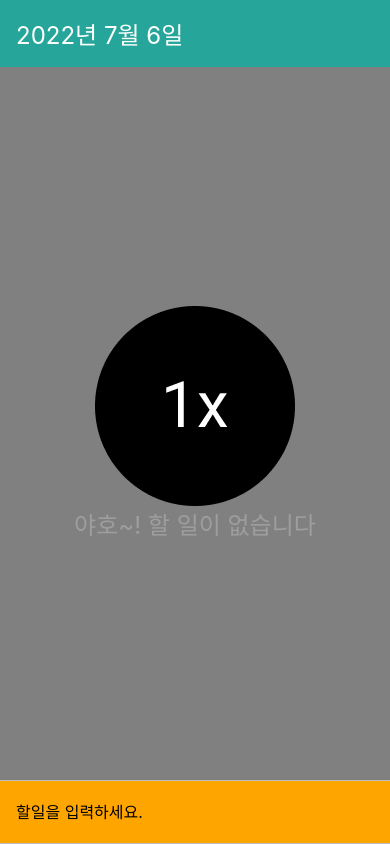
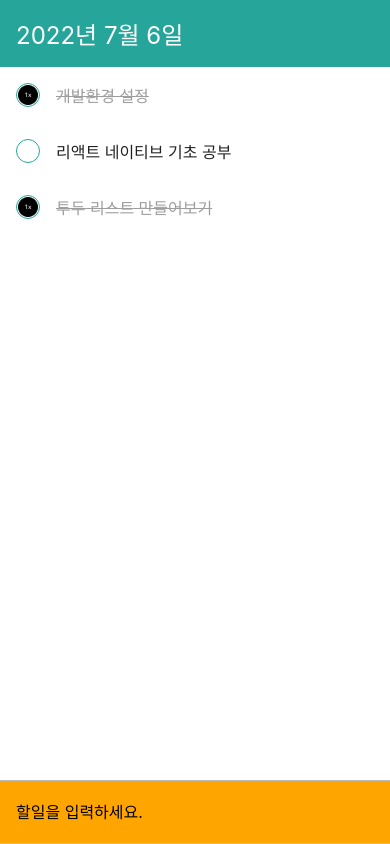
Before and after one commit to jwAndroid/dealing-with-rn, a React Native app in the folder TodoApp/: screen / in a window 390 px wide. Built offline with nearby package versions, Linux system fonts and the light colour scheme.

Commit message:
Update: Todo

```diff
--- a/TodoApp/App.js
+++ b/TodoApp/App.js
@@ -2,18 +2,18 @@
  * @format
  */
 
-import React from 'react';
+import React, {useState} from 'react';
 import {KeyboardAvoidingView, Platform, StyleSheet} from 'react-native';
 import {SafeAreaProvider, SafeAreaView} from 'react-native-safe-area-context';
 
 import DateHead from './components/DateHead';
 import AddTodo from './components/AddTodo';
 import Empty from './components/Empty';
+import TodoList from './components/TodoList';
 
 const styles = StyleSheet.create({
   container: {
     flex: 1,
-    backgroundColor: 'gray',
   },
   avoid: {
     flex: 1,
@@ -21,10 +21,27 @@
 });
 
 const App = () => {
+  const [todos, setTodos] = useState([
+    {id: 1, text: '개발환경 설정', done: true},
+    {id: 2, text: '리액트 네이티브 기초 공부', done: false},
+    {id: 3, text: '투두 리스트 만들어보기', done: true},
+  ]);
+
+  const onInsert = text => {
+    const nextId =
+      todos.length > 0 ? Math.max(...todos.map(todo => todo.id)) + 1 : 1;
+
+    const todo = {
+      id: nextId,
+      text,
+      done: false,
+    };
+
+    // setTodos([...todo , ...todos])
+    setTodos(todos.concat(todo));
+  };
+
   const today = new Date();
-
-  // KeyboardAvoidingView 에 적용시킬 컴포넌트를 넣어줘야한다.
-  // 인풋만 넣으면 안된다.
 
   return (
     <SafeAreaProvider>
@@ -34,9 +51,9 @@
           style={styles.avoid}>
           <DateHead date={today} />
 
-          <Empty />
+          {todos.length === 0 ? <Empty /> : <TodoList todos={todos} />}
 
-          <AddTodo />
+          <AddTodo onInsert={onInsert} />
         </KeyboardAvoidingView>
       </SafeAreaView>
     </SafeAreaProvider>
--- a/TodoApp/components/AddTodo.js
+++ b/TodoApp/components/AddTodo.js
@@ -1,5 +1,5 @@
 import React, {useState} from 'react';
-import {StyleSheet, TextInput, View} from 'react-native';
+import {Keyboard, StyleSheet, TextInput, View} from 'react-native';
 
 const styles = StyleSheet.create({
   block: {
@@ -17,7 +17,7 @@
   },
 });
 
-const AddTodo = () => {
+const AddTodo = ({onInsert}) => {
   const [value, setValue] = useState('');
 
   const onChangeText = text => {
@@ -25,7 +25,11 @@
   };
 
   const onSubmitEditing = () => {
+    onInsert(value);
+
     setValue('할일을 입력하세요.');
+
+    Keyboard.dismiss();
   };
 
   return (
--- /dev/null
+++ b/TodoApp/components/TodoItem.js
@@ -0,0 +1,55 @@
+import React from 'react';
+import {Image, StyleSheet, Text, View} from 'react-native';
+
+const styles = StyleSheet.create({
+  item: {
+    flexDirection: 'row',
+    padding: 16,
+    alignItems: 'center',
+  },
+  circle: {
+    width: 24,
+    height: 24,
+    borderRadius: 12,
+    borderColor: '#26a69a',
+    borderWidth: 1,
+    marginRight: 16,
+  },
+  filled: {
+    justifyContent: 'center',
+    alignItems: 'center',
+    backgroundColor: '#26a69',
+  },
+  text: {
+    flex: 1,
+    fontSize: 16,
+    color: '#212121',
+  },
+  lineThrough: {
+    color: '#9e9e9e',
+    textDecorationLine: 'line-through',
+  },
+  image: {
+    width: 20,
+    height: 20,
+  },
+});
+
+const TodoItem = ({id, text, done}) => {
+  return (
+    <View style={styles.item}>
+      <View style={[styles.circle, done && styles.filled]}>
+        {done && (
+          <Image
+            style={styles.image}
+            source={require('../assets/images/circle.png')}
+          />
+        )}
+      </View>
+
+      <Text style={[styles.text, done && styles.lineThrough]}>{text}</Text>
+    </View>
+  );
+};
+
+export default TodoItem;
--- /dev/null
+++ b/TodoApp/components/TodoList.js
@@ -0,0 +1,28 @@
+import React from 'react';
+import {FlatList, View, Text, StyleSheet} from 'react-native';
+import TodoItem from './TodoItem';
+
+const styles = StyleSheet.create({
+  list: {
+    flex: 1,
+  },
+  separator: {
+    backgroundColor: '#e0e0e0',
+    height: 1,
+  },
+});
+
+const TodoList = ({todos}) => {
+  return (
+    <FlatList
+      style={styles.list}
+      data={todos}
+      renderItem={({item}) => {
+        return <TodoItem id={item.id} done={item.done} text={item.text} />;
+      }}
+      keyExtractor={item => item.id.toString()}
+    />
+  );
+};
+
+export default TodoList;
```
